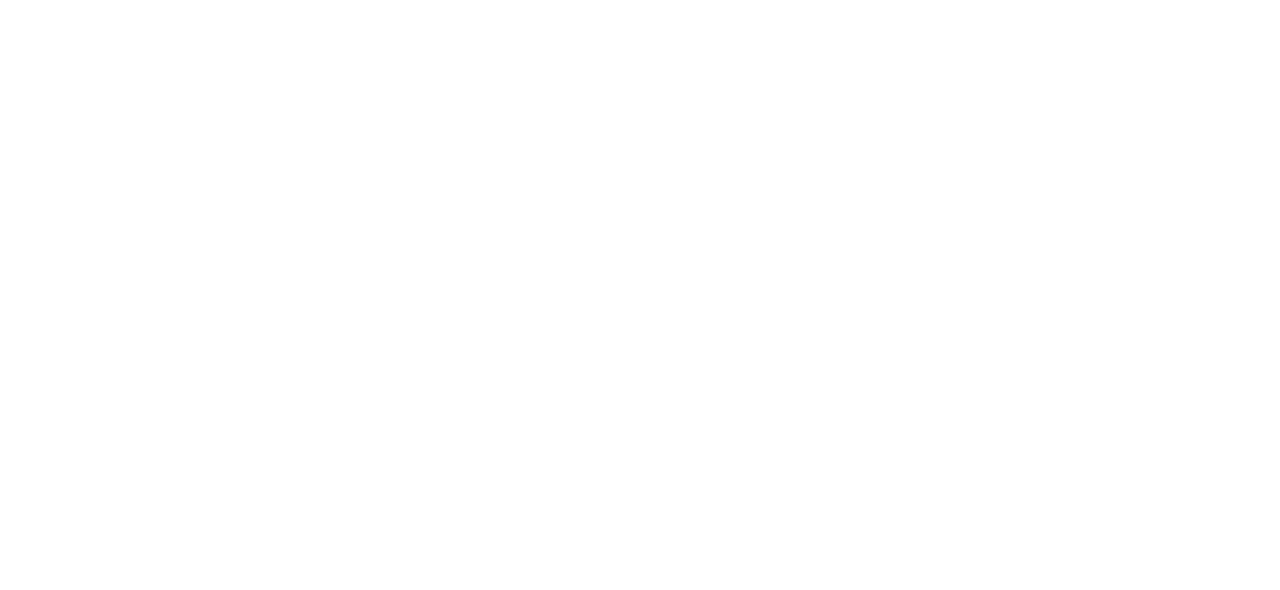
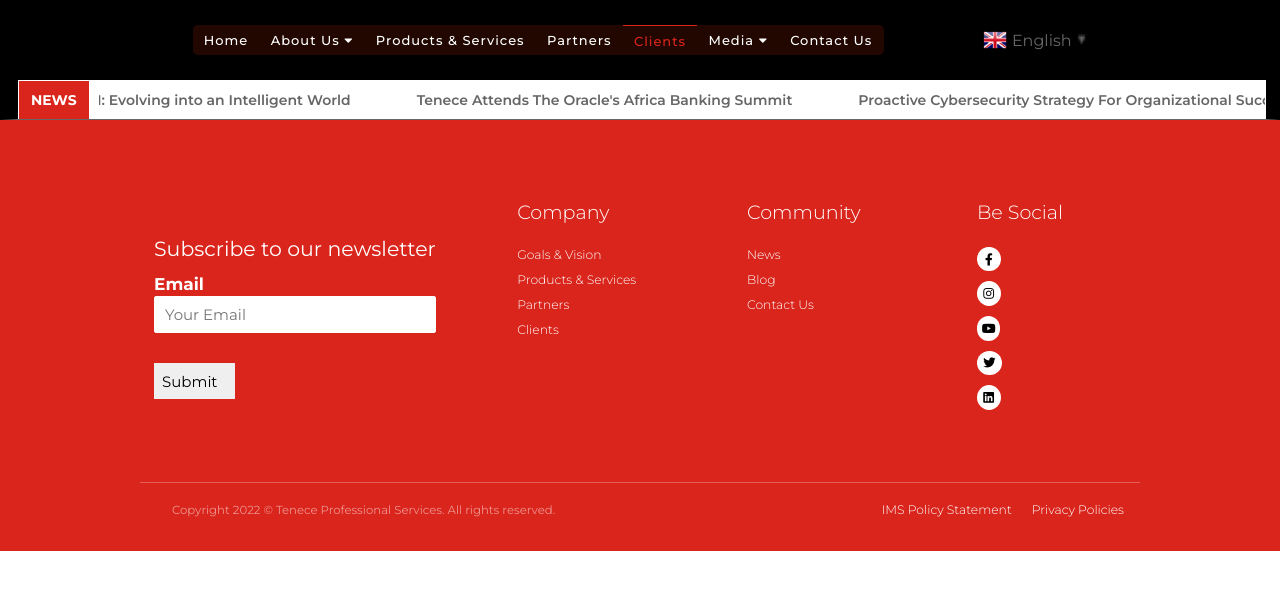
Before and after one commit to Onyeneke-AC/My-first-react-portfolio-project, a React (Create React App) app: page /clients in a window 1280 px wide. Before the commit this address had no page. Shown: the top 590 px of the page. Built offline with nearby package versions, Linux system fonts and the light colour scheme.

Commit message:
Clients page begin

```diff
--- a/src/App.js
+++ b/src/App.js
@@ -4,6 +4,7 @@
 import Home from './components/pages/Home';
 import Products  from './components/pages/Partners';
 import Partners from './components/pages/Partners';
+import Clients from './components/pages/Clients';
 
 function App() {
 
@@ -14,6 +15,7 @@
           <Route path="/" exact Component={Home}/>
           <Route path='/partners' Component={Partners} />
           <Route path='/products' Component={Products} />
+          <Route path='/clients' Component={Clients} />
         </Switch>
       </Router>
     </>
--- a/src/components/pages/Clients.js
+++ b/src/components/pages/Clients.js
@@ -0,0 +1,18 @@
+import React from 'react'
+import Navbar from '../templates/header/Navbar'
+import Sidebar from '../templates/header/Sidebar'
+import News from '../templates/header/News'
+import Footer from '../templates/footer/Footer'
+
+function Clients() {
+  return (
+    <>
+      <Navbar />
+      <Sidebar />
+      <News />
+      <Footer />
+    </>
+  )
+}
+
+export default Clients
```
